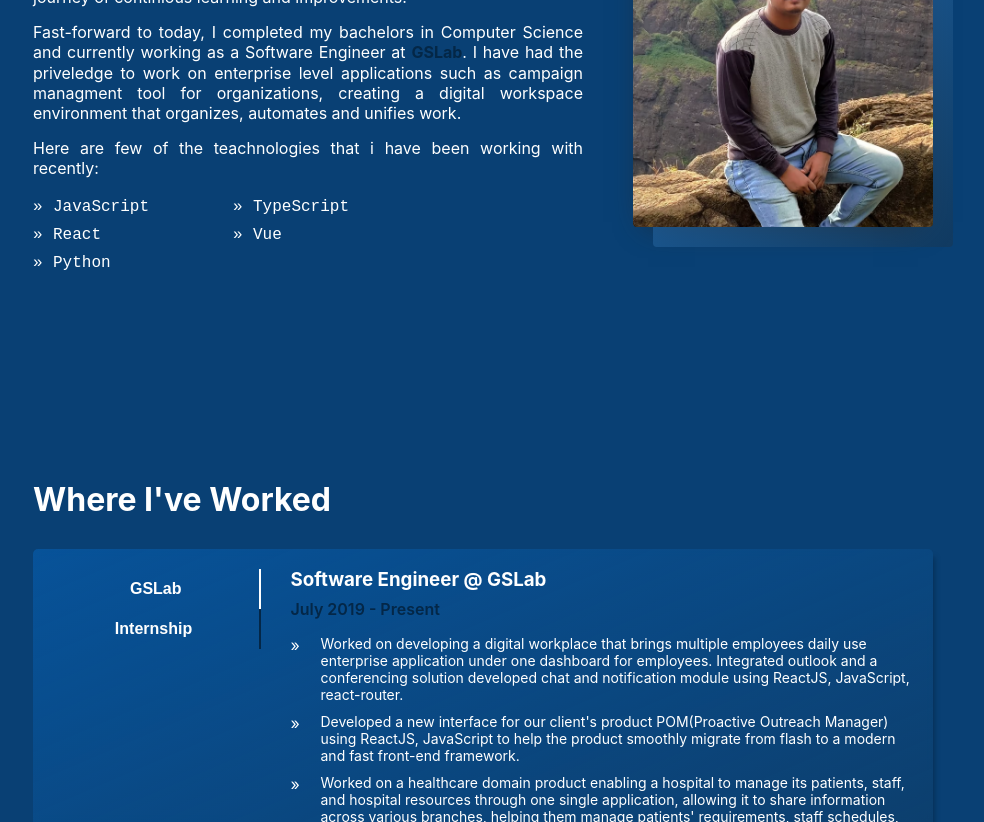
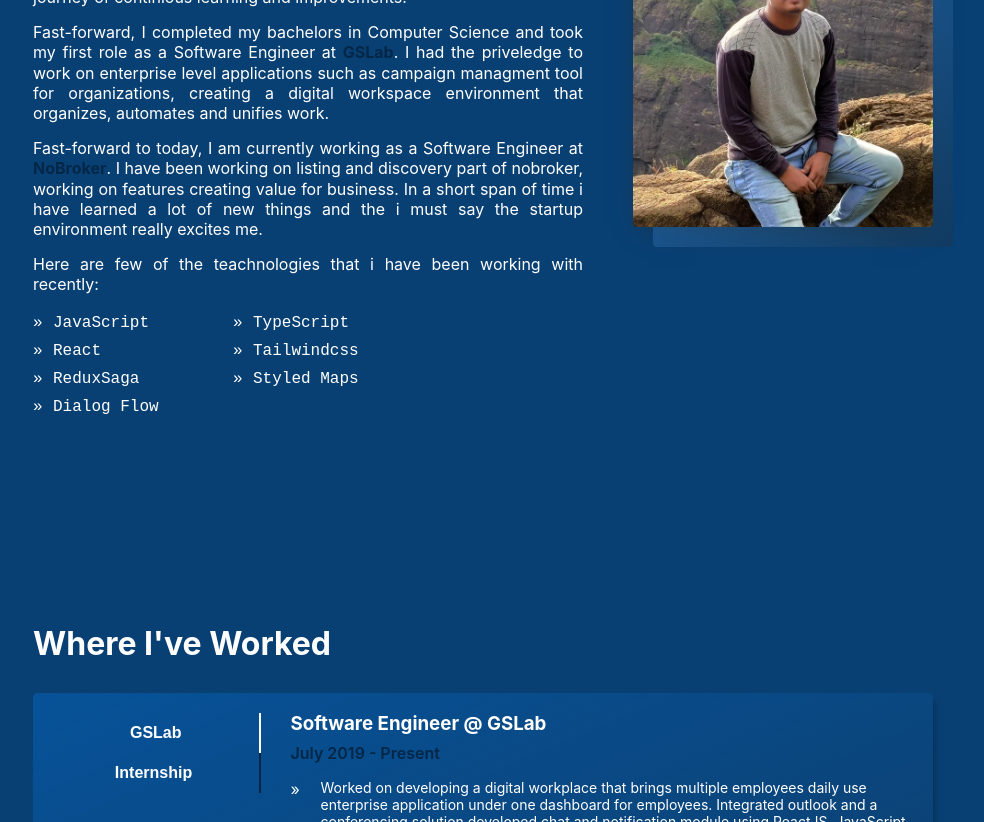
Before and after one commit to prasunk96/portfolio, a React (Create React App) app: page / in a window 1280 px wide. Shown: the part 1040-1862 px from the top of the page, without its empty margins (157-1141 px from the left). Built offline with nearby package versions, Linux system fonts and the light colour scheme.

Commit message:
update about section details

```diff
--- a/src/containers/About/index.js
+++ b/src/containers/About/index.js
@@ -20,9 +20,13 @@ export const About = () => {
                         in high school when i learnt how to use marquee in html and since then this has been a journey of continious learning and improvements.
                     </p>
                     <p className={styles.paragraphStyle}>
-                        Fast-forward to today, I completed my bachelors in Computer Science and currently working as a Software Engineer at <a href="https://www.gslab.com/" rel="noopener noreferrer" target="_blank" alias="gslab">GSLab</a>. I have had the priveledge
+                        Fast-forward, I completed my bachelors in Computer Science and took my first role as a Software Engineer at <a href="https://www.gslab.com" rel="noopener noreferrer" target="_blank" alias="gslab">GSLab</a>. I had the priveledge
                         to work on enterprise level applications such as campaign managment tool for organizations, creating a digital workspace environment that organizes,
                         automates and unifies work.
+                    </p>
+                    <p className={styles.paragraphStyle}>
+                        Fast-forward to today, I am currently working as a Software Engineer at <a href="https://www.nobroker.in" rel="noopener noreferrer" target="_blank" alias="gslab">NoBroker</a>. I have been working on listing and discovery part of nobroker,
+                        working on features creating value for business. In a short span of time i have learned a lot of new things and the i must say the startup environment really excites me.
                     </p>
                     <p className={styles.paragraphStyle}>
                         Here are few of the teachnologies that i have been working with recently:
@@ -31,8 +35,10 @@ export const About = () => {
                         <li>JavaScript</li>
                         <li>TypeScript</li>
                         <li>React</li>
-                        <li>Vue</li>
-                        <li>Python</li>
+                        <li>Tailwindcss</li>
+                        <li>ReduxSaga</li>
+                        <li>Styled Maps</li>
+                        <li>Dialog Flow</li>
                     </ul>
                 </div>
                 <div className={styles.stackContainer}>
```
